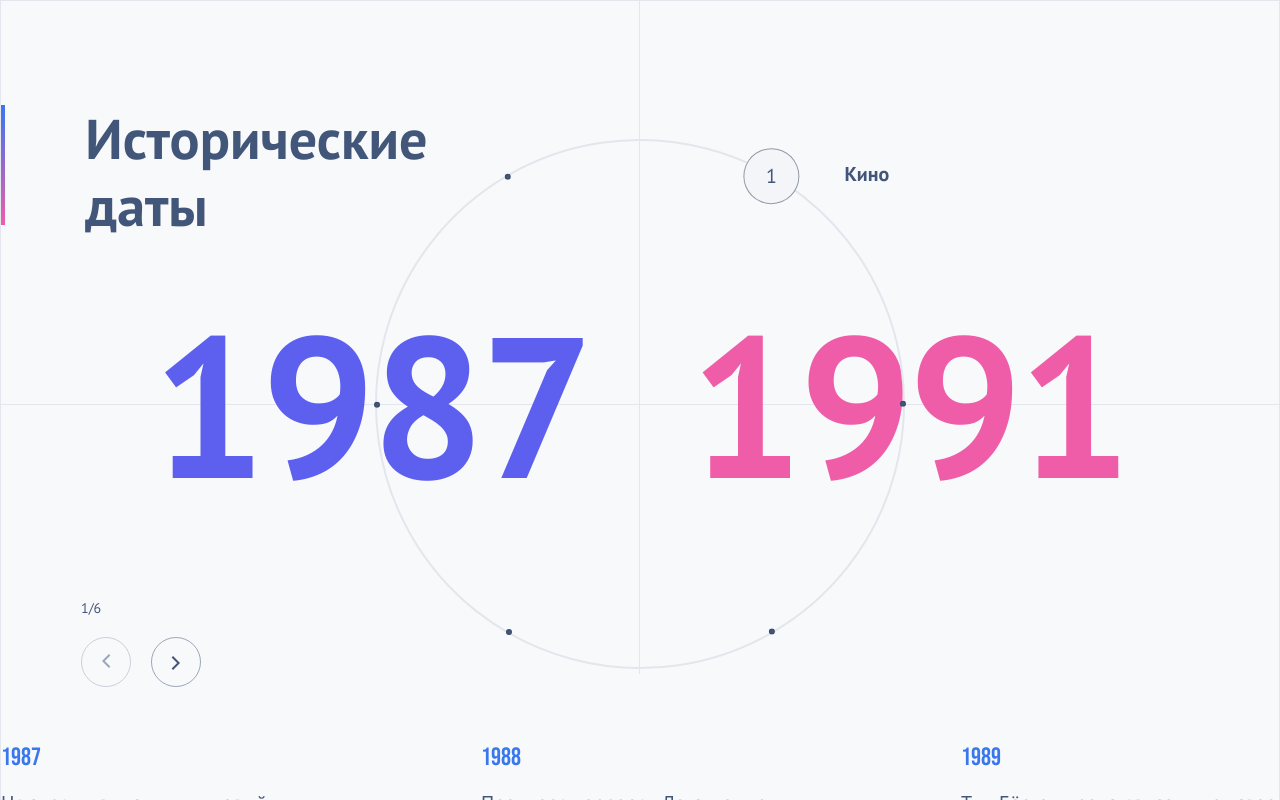
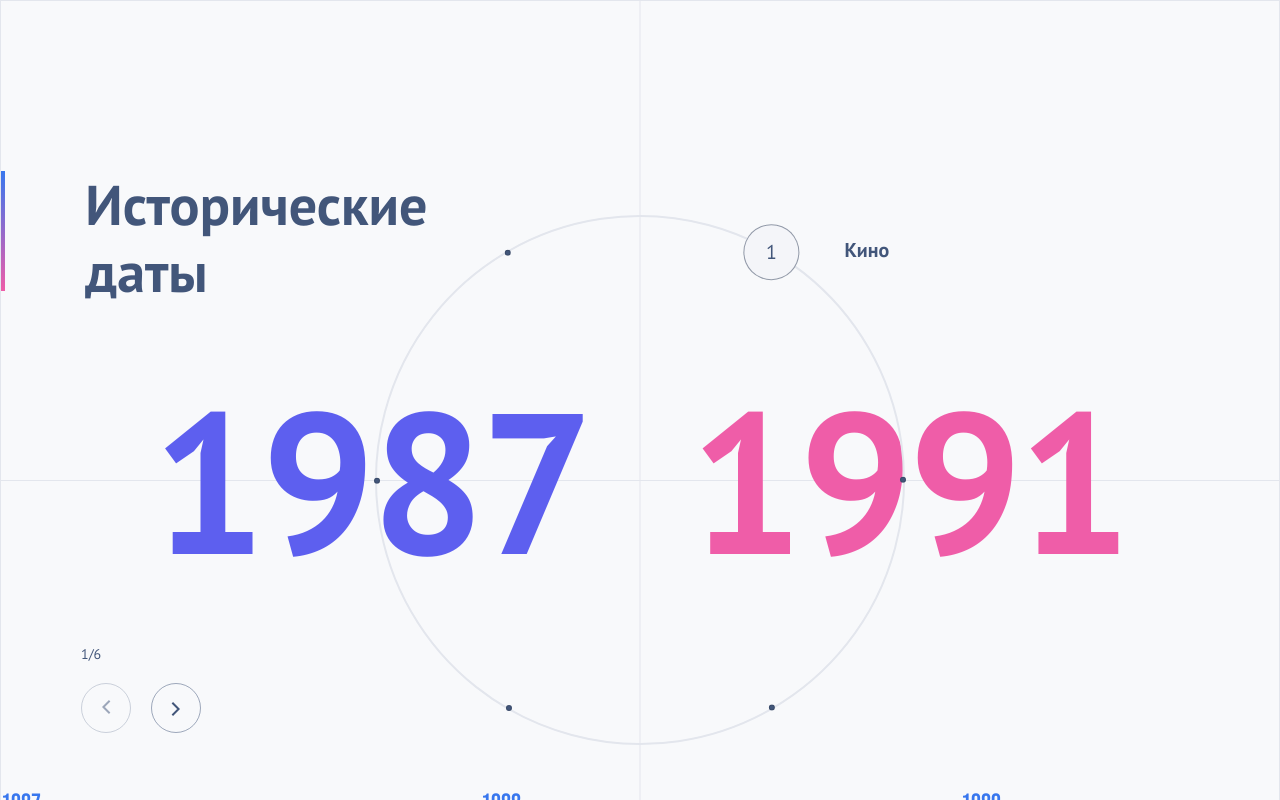
Before and after one commit to alivka-oko/timelines, a React app: page / in a window 1280 px wide. Shown: the top 800 px of the page. Built offline with nearby package versions, Linux system fonts and the light colour scheme.

Commit message:
правки

```diff
--- a/src/components/Circle/Circle.scss
+++ b/src/components/Circle/Circle.scss
@@ -101,15 +101,16 @@
     margin: 0 auto;
     top: 50%;
   }
-  &::after {
-    content: '';
-    display: block;
-    position: absolute;
-    width: 1px;
-    height: 100vh;
-    background-color: $gray-color;
-    margin: 0 auto;
-    top: -50%;
-    right: 50%;
-  }
+  // &::after {
+  //   content: '';
+  //   display: block;
+  //   position: absolute;
+  //   width: 1px;
+  //   min-height: 100vh;
+  //   height: 100%;
+  //   background-color: $gray-color;
+  //   margin: 0 auto;
+  //   top: -50%;
+  //   right: 50%;
+  // }
 }
--- a/src/components/TimelineNavigator/TimelineNavigator.scss
+++ b/src/components/TimelineNavigator/TimelineNavigator.scss
@@ -2,7 +2,8 @@
 
 .timeline__navigator {
   padding: 0 80px;
-  margin: -120px 0 56px 0;
+  margin: 0px 0 56px 0;
+
   &-counter {
     font-size: 14px;
     line-height: 18px;
@@ -34,3 +35,7 @@
     }
   }
 }
+
+.circle-timeline + .timeline__navigator {
+  margin-top: -150px;
+}
--- a/src/components/Title/Title.scss
+++ b/src/components/Title/Title.scss
@@ -9,7 +9,6 @@
   gap: 80px;
   max-width: 500px;
   justify-content: flex-start;
-  margin-bottom: -150px;
   &::before {
     content: '';
     display: block;
@@ -22,3 +21,7 @@
     );
   }
 }
+
+.title + .circle-timeline {
+  margin-top: -140px;
+}
--- a/src/styles/main.scss
+++ b/src/styles/main.scss
@@ -23,10 +23,23 @@ body {
 }
 
 .container {
+  position: relative;
   max-width: 1440px;
   margin: 0 auto;
   border: 1px solid $gray-color;
-  min-height: 100vh;
   overflow-x: hidden;
-  padding: 104px 0 170px 0;
+  padding: 170px 0 104px 0;
+    &::before {
+    content: '';
+    display: block;
+    position: absolute;
+    width: 1px;
+    height: auto;
+    min-height: 100%;
+    background-color: $gray-color;
+    left: 50%;
+    transform: translateX(-50%);
+    top: 0;
+    bottom: 0;
+  }
 }
```
